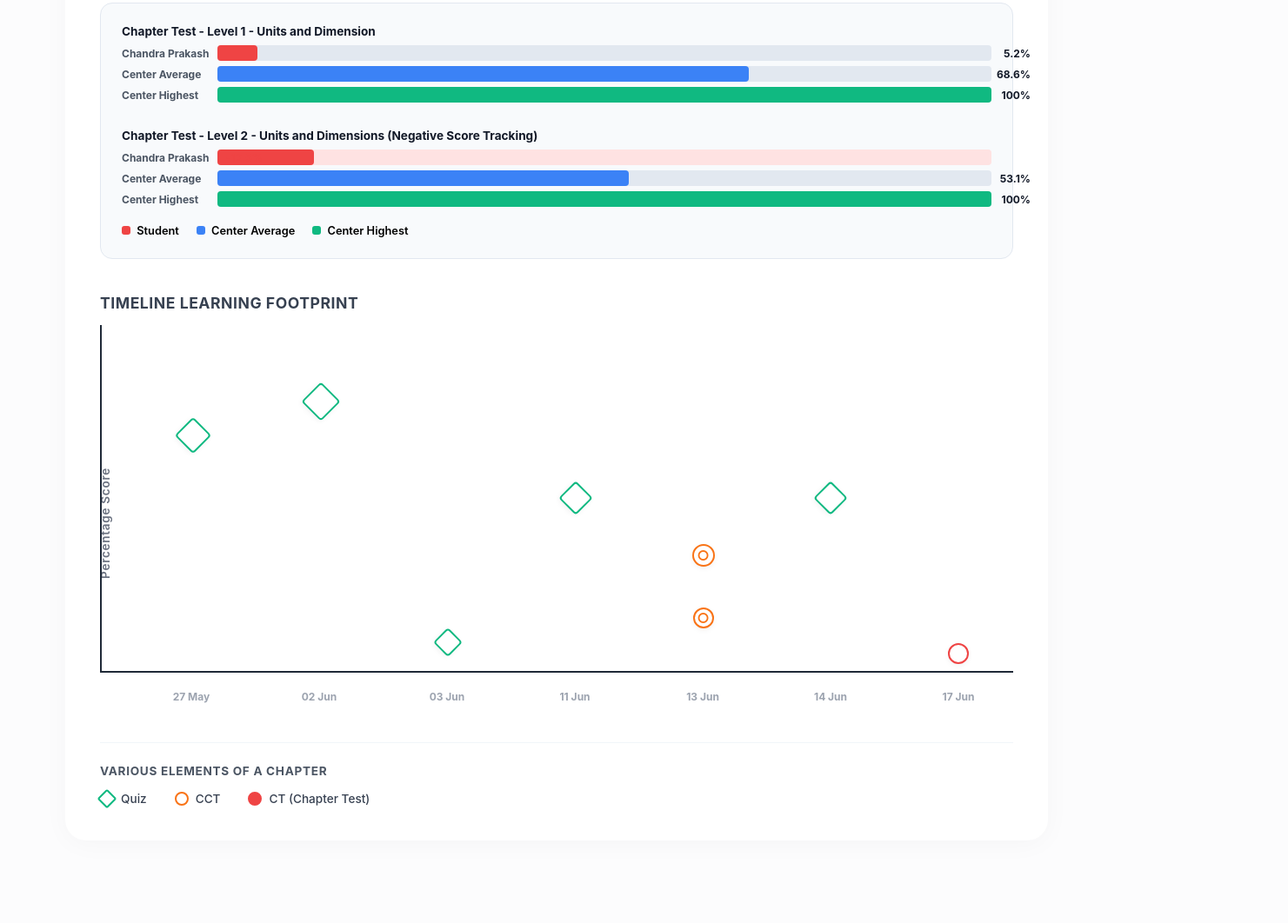
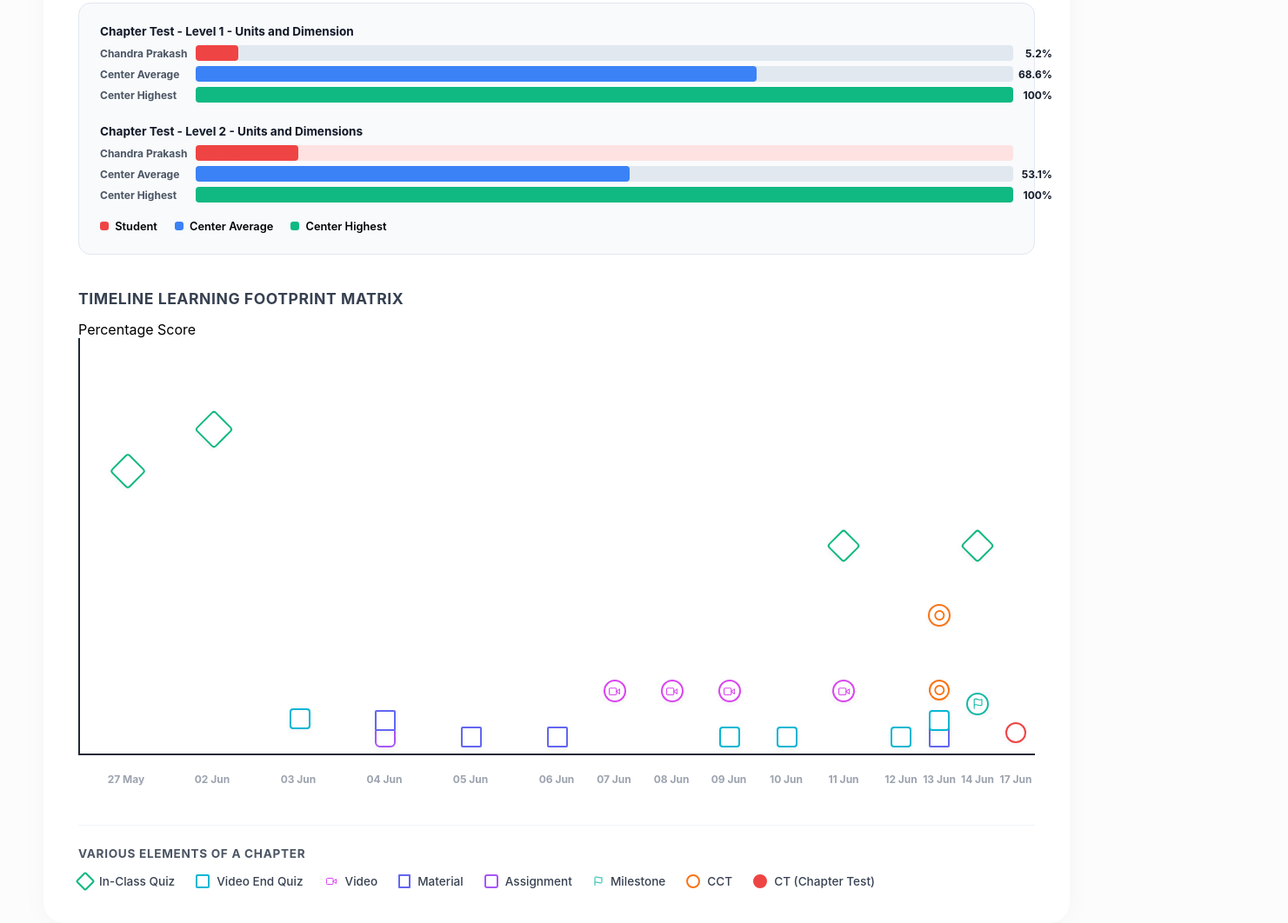
Before and after one commit to yashitswami/student-timeline, a plain HTML site: page index.html in a window 1280 px wide. Shown: the part 220-1282 px from the top of the page at 87% size, 1481 px wide, since content can reach past the window. Before the commit the page ends 1227 px from the top, so only its background shows below. Drawn offline with Linux system fonts and the light colour scheme.

Commit message:
Update index.html

```diff
--- a/index.html
+++ b/index.html
@@ -3,17 +3,19 @@
 <head>
   <meta charset="UTF-8">
   <meta name="viewport" content="width=device-width, initial-scale=1.0">
-  <title>Student Performance Dashboard - Chandra Prakash</title>
+  <title>Complete Student Performance Dashboard - Chandra Prakash</title>
   <style>
     :root {
-      --color-video: #d946ef;
-      --color-quiz: #10b981;
-      --color-module: #f59e0b;
-      --color-cct: #f97316;
-      --color-ct: #ef4444;
+      --color-video: #d946ef;      /* Pink Camera */
+      --color-inclass: #10b981;     /* Emerald Triangle for Live Sessions */
+      --color-quiz: #06b6d4;        /* Cyan Square for Video Quizzes */
+      --color-material: #6366f1;    /* Indigo Document */
+      --color-assignment: #a855f7;  /* Purple Clipboard */
+      --color-milestone: #14b8a6;   /* Teal Flag */
+      --color-cct: #f97316;         /* Orange Circle CCT */
+      --color-ct: #ef4444;          /* Red Circle CT */
       --axis-color: #1f2937;
 
-      /* Benchmark Colors */
       --color-student: #ef4444;
       --color-avg: #3b82f6;
       --color-highest: #10b981;
@@ -32,7 +34,7 @@
 
     .dashboard-container {
       width: 100%;
-      max-width: 1050px;
+      max-width: 1100px;
       background: #ffffff;
       padding: 40px;
       border-radius: 24px;
@@ -56,9 +58,7 @@
       letter-spacing: 0.03em;
     }
 
-    /* -------------------------------------------------------------------------
-       NEW: TOP BENCHMARK BARS CHART
-       ------------------------------------------------------------------------- */
+    /* COHORT COMPARISON COMPONENT */
     .benchmark-section {
       background: #f8fafc;
       border: 1px solid #e2e8f0;
@@ -66,94 +66,32 @@
       padding: 24px;
       margin-bottom: 40px;
     }
-
-    .benchmark-row {
-      margin-bottom: 20px;
-    }
+    .benchmark-row { margin-bottom: 20px; }
     .benchmark-row:last-child { margin-bottom: 0; }
-
-    .test-label {
-      font-size: 0.85rem;
-      font-weight: 700;
-      color: #111827;
-      margin-bottom: 8px;
-    }
-
-    .bars-container {
-      display: flex;
-      flex-direction: column;
-      gap: 6px;
-      position: relative;
-    }
-
-    .bar-wrapper {
-      display: flex;
-      align-items: center;
-      font-size: 0.75rem;
-      font-weight: 700;
-    }
-
+    .test-label { font-size: 0.85rem; font-weight: 700; color: #111827; margin-bottom: 8px; }
+    .bars-container { display: flex; flex-direction: column; gap: 6px; position: relative; }
+    .bar-wrapper { display: flex; align-items: center; font-size: 0.75rem; font-weight: 700; }
     .bar-legend-text { width: 110px; color: #4b5563; flex-shrink: 0; }
-
-    .bar-track {
-      flex-grow: 1;
-      background: #e2e8f0;
-      height: 18px;
-      border-radius: 4px;
-      position: relative;
-      overflow: visible;
-    }
-
-    .bar-fill {
-      height: 100%;
-      border-radius: 4px;
-      display: flex;
-      align-items: center;
-      justify-content: flex-end;
-      padding-right: 6px;
-      color: white;
-      box-sizing: border-box;
-      min-width: 4px;
-      transition: width 0.5s ease;
-    }
-
-    /* Handles negative layout values safely */
-    .bar-fill.negative {
-      justify-content: flex-start;
-      padding-left: 6px;
-      border-radius: 4px;
-    }
-
-    .bar-value {
-      position: absolute;
-      right: -45px;
-      color: #111827;
-      font-size: 0.75rem;
-    }
+    .bar-track { flex-grow: 1; background: #e2e8f0; height: 18px; border-radius: 4px; position: relative; }
+    .bar-fill { height: 100%; border-radius: 4px; display: flex; align-items: center; justify-content: flex-end; padding-right: 6px; color: white; box-sizing: border-box; min-width: 4px; }
+    .bar-fill.negative { justify-content: flex-start; padding-left: 6px; }
+    .bar-value { position: absolute; right: -45px; color: #111827; font-size: 0.75rem; }
     .bar-fill.negative .bar-value { left: -45px; right: auto; color: var(--color-student); }
-
-    .benchmark-legends {
-      display: flex;
-      gap: 20px;
-      margin-top: 15px;
-      font-size: 0.8rem;
-      font-weight: 600;
-    }
+    .benchmark-legends { display: flex; gap: 20px; margin-top: 15px; font-size: 0.8rem; font-weight: 600; }
     .bullet { display: inline-block; width: 10px; height: 10px; border-radius: 3px; margin-right: 4px; }
 
-    /* -------------------------------------------------------------------------
-       GRAPH WORKSPACE CANVAS
-       ------------------------------------------------------------------------- */
+    /* CANVAS GRAPH LABELS SPACE */
     .graph-wrapper {
       position: relative;
       width: 100%;
+      margin-top: 10px;
       padding-bottom: 40px;
     }
 
     .graph-canvas {
       position: relative;
       width: 100%;
-      height: 400px;
+      height: 480px;
       border-bottom: 2px solid var(--axis-color);
       border-left: 2px solid var(--axis-color);
       box-sizing: border-box;
@@ -192,11 +130,22 @@
       transition: transform 0.2s cubic-bezier(0.34, 1.56, 0.64, 1);
     }
 
-    .shape-quiz { border-radius: 4px; transform: rotate(45deg); }
+    /* Shape Matrix Modifiers */
+    .shape-inclass { border-radius: 4px; transform: rotate(45deg); }
+    .shape-quiz { border-radius: 4px; }
+    .shape-material { border-radius: 2px; }
+    .shape-assignment { border-radius: 6px; }
+
+    .camera-svg, .flag-svg {
+      width: 60%; height: 60%;
+      stroke: var(--theme-color);
+      stroke-width: 2; fill: none;
+      stroke-linecap: round; stroke-linejoin: round;
+    }
 
     .hover-score-box {
       position: absolute;
-      width: 240px;
+      width: 250px;
       background: #ffffff;
       border: 1.5px solid #cbd5e1;
       border-radius: 8px;
@@ -217,51 +166,45 @@
 
     .static-x-axis-labels {
       position: absolute;
-      bottom: 0;
-      left: 0;
-      width: 100%;
-      height: 30px;
-      pointer-events: none;
+      bottom: 0; left: 0; width: 100%;
+      height: 30px; pointer-events: none;
     }
 
     .static-date-label {
       position: absolute;
       left: var(--date-x);
       transform: translateX(-50%);
-      top: 10px;
-      font-size: 0.75rem;
-      font-weight: 700;
-      color: #9ca3af;
+      top: 10px; font-size: 0.75rem; font-weight: 700; color: #9ca3af;
       white-space: nowrap;
       transition: color 0.15s ease, font-size 0.15s ease;
     }
 
-    /* Target Interactive States */
+    /* Target states */
     .data-point-wrapper:hover { z-index: 100; }
     .data-point-wrapper:hover .icon-node,
     .data-point-wrapper.active-touch .icon-node { transform: scale(1.25); background: var(--theme-color); }
     .data-point-wrapper:hover .icon-node span,
     .data-point-wrapper.active-touch .icon-node span { color: #ffffff !important; }
+    .data-point-wrapper:hover .camera-svg, .data-point-wrapper:hover .flag-svg,
+    .data-point-wrapper.active-touch .camera-svg, .data-point-wrapper.active-touch .flag-svg { stroke: #ffffff; }
     .data-point-wrapper:hover .hover-score-box,
     .data-point-wrapper.active-touch .hover-score-box { opacity: 1; visibility: visible; transform: translateY(-50%) translateX(0); }
 
-    .y-axis-title {
-      position: absolute;
-      left: -50px;
-      top: 50%;
-      transform: rotate(-90deg) translateY(-50%);
-      font-size: 0.85rem;
-      font-weight: 600;
-      color: #6b7280;
-      letter-spacing: 0.05em;
-    }
+    .data-point-wrapper:hover + .guideline-x,
+    .data-point-wrapper:hover + .guideline-x + .guideline-y { opacity: 1; }
 
+    /* Legend System Design */
     .chapter-elements-legend { margin-top: 40px; border-top: 1px solid #f1f5f9; padding-top: 24px; }
     .legend-title { font-size: 0.85rem; font-weight: 700; color: #4b5563; margin-bottom: 16px; text-transform: uppercase; letter-spacing: 0.05em; }
-    .legend-flex { display: flex; gap: 32px; flex-wrap: wrap; }
+    .legend-flex { display: flex; gap: 24px; flex-wrap: wrap; }
     .legend-item { display: flex; align-items: center; gap: 8px; font-size: 0.85rem; color: #374151; font-weight: 500; }
 
-    .sym-quiz { width: 12px; height: 12px; border: 2px solid var(--color-quiz); transform: rotate(45deg); border-radius: 2px; display: inline-block; }
+    .sym-inclass { width: 12px; height: 12px; border: 2px solid var(--color-inclass); transform: rotate(45deg); border-radius: 2px; display: inline-block; }
+    .sym-quiz { width: 12px; height: 12px; border: 2px solid var(--color-quiz); border-radius: 2px; display: inline-block; }
+    .sym-video { width: 16px; height: 12px; stroke: var(--color-video); stroke-width: 2; fill: none; display: inline-block; }
+    .sym-material { width: 10px; height: 12px; border: 2px solid var(--color-material); border-radius: 1px; display: inline-block; }
+    .sym-assignment { width: 12px; height: 12px; border: 2px solid var(--color-assignment); border-radius: 3px; display: inline-block; }
+    .sym-milestone { width: 12px; height: 12px; stroke: var(--color-milestone); stroke-width: 2; fill: none; display: inline-block; }
     .sym-cct { width: 12px; height: 12px; border: 2px solid var(--color-cct); border-radius: 50%; display: inline-block; }
     .sym-ct { width: 12px; height: 12px; border: 2px solid var(--color-ct); border-radius: 50%; background: var(--color-ct); display: inline-block; }
   </style>
@@ -274,45 +217,25 @@
       <p>Physics &bull; Units and Measurements &bull; <strong>Chandra Prakash Suthar</strong></p>
     </div>
 
+    <!-- 1. METRIC BARS PANEL -->
     <div class="section-title">Cohort Benchmark Comparisons</div>
     <div class="benchmark-section">
-
       <div class="benchmark-row">
         <div class="test-label">Chapter Test - Level 1 - Units and Dimension</div>
         <div class="bars-container">
-          <div class="bar-wrapper">
-            <span class="bar-legend-text">Chandra Prakash</span>
-            <div class="bar-track"><div class="bar-fill" style="width: 5.2%; background: var(--color-student);"><span class="bar-value">5.2%</span></div></div>
-          </div>
-          <div class="bar-wrapper">
-            <span class="bar-legend-text">Center Average</span>
-            <div class="bar-track"><div class="bar-fill" style="width: 68.6%; background: var(--color-avg);"><span class="bar-value">68.6%</span></div></div>
-          </div>
-          <div class="bar-wrapper">
-            <span class="bar-legend-text">Center Highest</span>
-            <div class="bar-track"><div class="bar-fill" style="width: 100%; background: var(--color-highest);"><span class="bar-value">100%</span></div></div>
-          </div>
+          <div class="bar-wrapper"><span class="bar-legend-text">Chandra Prakash</span><div class="bar-track"><div class="bar-fill" style="width: 5.2%; background: var(--color-student);"><span class="bar-value">5.2%</span></div></div></div>
+          <div class="bar-wrapper"><span class="bar-legend-text">Center Average</span><div class="bar-track"><div class="bar-fill" style="width: 68.6%; background: var(--color-avg);"><span class="bar-value">68.6%</span></div></div></div>
+          <div class="bar-wrapper"><span class="bar-legend-text">Center Highest</span><div class="bar-track"><div class="bar-fill" style="width: 100%; background: var(--color-highest);"><span class="bar-value">100%</span></div></div></div>
         </div>
       </div>
-
-      <div class="benchmark-row" style="margin-top: 30px;">
-        <div class="test-label">Chapter Test - Level 2 - Units and Dimensions (Negative Score Tracking)</div>
+      <div class="benchmark-row" style="margin-top: 25px;">
+        <div class="test-label">Chapter Test - Level 2 - Units and Dimensions</div>
         <div class="bars-container">
-          <div class="bar-wrapper">
-            <span class="bar-legend-text">Chandra Prakash</span>
-            <div class="bar-track" style="background: #fee2e2;"><div class="bar-fill negative" style="width: 12.5%; background: var(--color-student);"><span class="bar-value" style="left: 10px;">-12.5%</span></div></div>
-          </div>
-          <div class="bar-wrapper">
-            <span class="bar-legend-text">Center Average</span>
-            <div class="bar-track"><div class="bar-fill" style="width: 53.1%; background: var(--color-avg);"><span class="bar-value">53.1%</span></div></div>
-          </div>
-          <div class="bar-wrapper">
-            <span class="bar-legend-text">Center Highest</span>
-            <div class="bar-track"><div class="bar-fill" style="width: 100%; background: var(--color-highest);"><span class="bar-value">100%</span></div></div>
-          </div>
+          <div class="bar-wrapper"><span class="bar-legend-text">Chandra Prakash</span><div class="bar-track" style="background: #fee2e2;"><div class="bar-fill negative" style="width: 12.5%; background: var(--color-student);"><span class="bar-value" style="left: 10px;">-12.5%</span></div></div></div>
+          <div class="bar-wrapper"><span class="bar-legend-text">Center Average</span><div class="bar-track"><div class="bar-fill" style="width: 53.1%; background: var(--color-avg);"><span class="bar-value">53.1%</span></div></div></div>
+          <div class="bar-wrapper"><span class="bar-legend-text">Center Highest</span><div class="bar-track"><div class="bar-fill" style="width: 100%; background: var(--color-highest);"><span class="bar-value">100%</span></div></div></div>
         </div>
       </div>
-
       <div class="benchmark-legends">
         <div><span class="bullet" style="background: var(--color-student);"></span> Student</div>
         <div><span class="bullet" style="background: var(--color-avg);"></span> Center Average</div>
@@ -320,17 +243,30 @@
       </div>
     </div>
 
-    <div class="section-title">Timeline Learning Footprint</div>
+    <!-- 2. EXPANDED INTEGRATED GRAPH CANVAS -->
+    <div class="section-title">Timeline Learning Footprint Matrix</div>
     <div class="graph-wrapper">
       <div class="y-axis-title">Percentage Score</div>
       <div class="graph-canvas" id="canvas-container"></div>
       <div class="static-x-axis-labels" id="axis-labels-container"></div>
     </div>
 
+    <!-- Legend Footer Panel -->
     <div class="chapter-elements-legend">
       <div class="legend-title">Various Elements of a Chapter</div>
       <div class="legend-flex">
-        <div class="legend-item"><span class="sym-quiz"></span> Quiz</div>
+        <div class="legend-item"><span class="sym-inclass"></span> In-Class Quiz</div>
+        <div class="legend-item"><span class="sym-quiz"></span> Video End Quiz</div>
+        <div class="legend-item">
+          <svg class="sym-video" viewBox="0 0 24 24"><path d="M23 7l-7 5 7 5V7z"></path><rect x="1" y="5" width="15" height="14" rx="2" ry="2"></rect></svg>
+          Video
+        </div>
+        <div class="legend-item"><span class="sym-material"></span> Material</div>
+        <div class="legend-item"><span class="sym-assignment"></span> Assignment</div>
+        <div class="legend-item">
+          <svg class="sym-milestone" viewBox="0 0 24 24"><path d="M4 15s1-1 4-1 5 2 8 2 4-1 4-1V3s-1 1-4 1-5-2-8-2-4 1-4 1zM4 22v-7"></path></svg>
+          Milestone
+        </div>
         <div class="legend-item"><span class="sym-cct"></span> CCT</div>
         <div class="legend-item"><span class="sym-ct"></span> CT (Chapter Test)</div>
       </div>
@@ -338,20 +274,37 @@
   </div>
 
   <script>
-    // Primary chronological script arrays
+    // Exhaustive structural data matrix parsed from Chandra Prakash's comprehensive chapter ledger
     const chandraChapterData = [
-      { id: "e1", date: "27 May", label: "Live Quiz Sessions 1 & 2", type: "quiz", scoreY: 68, size: 30, scoreText: "Session 1: 5/6 (83%)<br>Session 2: 4/8 (50%)", colorVar: "var(--color-quiz)", shapeClass: "shape-quiz", innerHtml: "" },
-      { id: "e2", date: "02 Jun", label: "Live Quiz Sessions 4 & 5", type: "quiz", scoreY: 78, size: 32, scoreText: "Session 4: 4/4 (100%)<br>Session 5: 3/5 (60%)", colorVar: "var(--color-quiz)", shapeClass: "shape-quiz", innerHtml: "" },
-      { id: "e3", date: "03 Jun", label: "Units Video End Quiz", type: "quiz", scoreY: 8.3, size: 24, scoreText: "Score: 4.00/48.00 (8.3%)<br>Status: Consumed", colorVar: "var(--color-quiz)", shapeClass: "shape-quiz", innerHtml: "" },
-      { id: "e4", date: "11 Jun", label: "Live Quiz Sessions 6 & 7", type: "quiz", scoreY: 50, size: 28, scoreText: "Session 6: 1/2 (50%)<br>Session 7: 0/0", colorVar: "var(--color-quiz)", shapeClass: "shape-quiz", innerHtml: "" },
-      { id: "e5", date: "13 Jun", label: "CCT 01: Units & Dimensions", type: "cct", scoreY: 15.3, size: 24, scoreText: "Score: 2.00/13.00 (15.3%)", colorVar: "var(--color-cct)", shapeClass: "", innerHtml: "<span style='color: var(--color-cct); font-weight: bold;'>○</span>" },
-      { id: "e6", date: "13 Jun", label: "CCT 02: Significant Figures", type: "cct", scoreY: 33.3, size: 26, scoreText: "Score: 3.00/9.00 (33.3%)", colorVar: "var(--color-cct)", shapeClass: "", innerHtml: "<span style='color: var(--color-cct); font-weight: bold;'>○</span>" },
-      { id: "e7", date: "14 Jun", label: "Live Quiz Session 8", type: "quiz", scoreY: 50, size: 28, scoreText: "Score: 1/2 (50%)", colorVar: "var(--color-quiz)", shapeClass: "shape-quiz", innerHtml: "" },
-      { id: "e8", date: "17 Jun", label: "Chapter Milestone Evaluations", type: "ct", scoreY: 5.1, size: 24, scoreText: "Level 1 Test: 3/58 (5.1%)<br>Level 2 Test: -3/24 (Negative)", colorVar: "var(--color-ct)", shapeClass: "", innerHtml: "<span style='color: #fff; font-size: 0.8rem; line-height:0;'>●</span>" }
+      { id: "e1", date: "27 May", label: "Live Quiz Sessions 1 & 2", type: "In-Class Quiz", scoreY: 68, size: 30, scoreText: "Session 1: 5/6 (83%)<br>Session 2: 4/8 (50%)", colorVar: "var(--color-inclass)", shapeClass: "shape-inclass", innerHtml: "" },
+      { id: "e2", date: "02 Jun", label: "Live Quiz Sessions 4 & 5", type: "In-Class Quiz", scoreY: 78, size: 32, scoreText: "Session 4: 4/4 (100%)<br>Session 5: 3/5 (60%)", colorVar: "var(--color-inclass)", shapeClass: "shape-inclass", innerHtml: "" },
+      { id: "e3", date: "03 Jun", label: "Units Video End Quiz", type: "Video End Quiz", scoreY: 8.3, size: 24, scoreText: "Score: 4.00/48.00 (8.3%)<br>Status: Consumed", colorVar: "var(--color-quiz)", shapeClass: "shape-quiz", innerHtml: "" },
+      { id: "e4", date: "04 Jun", label: "Chain Rule - Subjective Quiz", type: "Assignment", scoreY: 4, size: 24, scoreText: "Status: Consumed<br>Score Type: Non-Graded Portfolio", colorVar: "var(--color-assignment)", shapeClass: "shape-assignment", innerHtml: "" },
+      { id: "e5", date: "04 Jun", label: "Module - Units & Measurements", type: "Material", scoreY: 8, size: 24, scoreText: "Status: Not Read", colorVar: "var(--color-material)", shapeClass: "shape-material", innerHtml: "" },
+      { id: "e6", date: "05 Jun", label: "NCERT - Units & Measurement Reference", type: "Material", scoreY: 4, size: 24, scoreText: "Status: Not Read", colorVar: "var(--color-material)", shapeClass: "shape-material", innerHtml: "" },
+      { id: "e7", date: "06 Jun", label: "Board Workbook Solutions", type: "Material", scoreY: 4, size: 24, scoreText: "Status: Not Read", colorVar: "var(--color-material)", shapeClass: "shape-material", innerHtml: "" },
+      { id: "e8", date: "07 Jun", label: "Physical Quantities and Units Lecture", type: "Video", scoreY: 15, size: 26, scoreText: "Status: Not Viewed<br>Score: 0/0", colorVar: "var(--color-video)", shapeClass: "", innerHtml: `<svg class="camera-svg" viewBox="0 0 24 24"><path d="M23 7l-7 5 7 5V7z"></path><rect x="1" y="5" width="15" height="14" rx="2" ry="2"></rect></svg>` },
+      { id: "e9", date: "08 Jun", label: "Dimensions & Dimensional Analysis", type: "Video", scoreY: 15, size: 26, scoreText: "Status: Not Viewed<br>Score: 0/0", colorVar: "var(--color-video)", shapeClass: "", innerHtml: `<svg class="camera-svg" viewBox="0 0 24 24"><path d="M23 7l-7 5 7 5V7z"></path><rect x="1" y="5" width="15" height="14" rx="2" ry="2"></rect></svg>` },
+      { id: "e10", date: "09 Jun", label: "Dimensional Analysis Video End Quiz", type: "Video End Quiz", scoreY: 4, size: 24, scoreText: "Status: Not Consumed", colorVar: "var(--color-quiz)", shapeClass: "shape-quiz", innerHtml: "" },
+      { id: "e11", date: "09 Jun", label: "Significant Digits Video", type: "Video", scoreY: 15, size: 26, scoreText: "Status: Not Viewed<br>Score: 0/0", colorVar: "var(--color-video)", shapeClass: "", innerHtml: `<svg class="camera-svg" viewBox="0 0 24 24"><path d="M23 7l-7 5 7 5V7z"></path><rect x="1" y="5" width="15" height="14" rx="2" ry="2"></rect></svg>` },
+      { id: "e12", date: "10 Jun", label: "Significant Digits End Quiz", type: "Video End Quiz", scoreY: 4, size: 24, scoreText: "Status: Not Consumed", colorVar: "var(--color-quiz)", shapeClass: "shape-quiz", innerHtml: "" },
+      { id: "e13", date: "11 Jun", label: "Parallax Method Video", type: "Video", scoreY: 15, size: 26, scoreText: "Status: Not Viewed<br>Score: 0/0", colorVar: "var(--color-video)", shapeClass: "", innerHtml: `<svg class="camera-svg" viewBox="0 0 24 24"><path d="M23 7l-7 5 7 5V7z"></path><rect x="1" y="5" width="15" height="14" rx="2" ry="2"></rect></svg>` },
+      { id: "e14", date: "11 Jun", label: "Live Quiz Sessions 6 & 7", type: "In-Class Quiz", scoreY: 50, size: 28, scoreText: "Session 6: 1/2 (50%)<br>Session 7: 0/0", colorVar: "var(--color-inclass)", shapeClass: "shape-inclass", innerHtml: "" },
+      { id: "e15", date: "12 Jun", label: "Parallax Video End Quiz", type: "Video End Quiz", scoreY: 4, size: 24, scoreText: "Status: Not Consumed", colorVar: "var(--color-quiz)", shapeClass: "shape-quiz", innerHtml: "" },
+      { id: "e16", date: "13 Jun", label: "Error Analysis Backup Lecture Video", type: "Material", scoreY: 4, size: 24, scoreText: "Status: Not Read", colorVar: "var(--color-material)", shapeClass: "shape-material", innerHtml: "" },
+      { id: "e17", date: "13 Jun", label: "In-Class Quiz - Units & Measurement", type: "Video End Quiz", scoreY: 8, size: 24, scoreText: "Status: Not Consumed", colorVar: "var(--color-quiz)", shapeClass: "shape-quiz", innerHtml: "" },
+      { id: "e18", date: "13 Jun", label: "CCT 01: Units & Dimensions", type: "CCT", scoreY: 15.3, size: 24, scoreText: "Score: 2.00/13.00 (15.3%)", colorVar: "var(--color-cct)", shapeClass: "", innerHtml: "<span style='color: var(--color-cct); font-weight: bold;'>○</span>" },
+      { id: "e19", date: "13 Jun", label: "CCT 02: Significant Figures", type: "CCT", scoreY: 33.3, size: 26, scoreText: "Score: 3.00/9.00 (33.3%)", colorVar: "var(--color-cct)", shapeClass: "", innerHtml: "<span style='color: var(--color-cct); font-weight: bold;'>○</span>" },
+      { id: "e20", date: "14 Jun", label: "Live Quiz Session 8", type: "In-Class Quiz", scoreY: 50, size: 28, scoreText: "Score: 1/2 (50%)", colorVar: "var(--color-inclass)", shapeClass: "shape-inclass", innerHtml: "" },
+      { id: "e21", date: "14 Jun", label: "Milestone: CCT 03 Error Analysis", type: "Milestone", scoreY: 12, size: 26, scoreText: "Status: Not Completed", colorVar: "var(--color-milestone)", shapeClass: "", innerHtml: `<svg class="flag-svg" viewBox="0 0 24 24"><path d="M4 15s1-1 4-1 5 2 8 2 4-1 4-1V3s-1 1-4 1-5-2-8-2-4 1-4 1zM4 22v-7"></path></svg>` },
+      { id: "e22", date: "17 Jun", label: "Chapter Milestone Evaluations", type: "Chapter Test", scoreY: 5.1, size: 24, scoreText: "Level 1 Test: 3/58 (5.1%)<br>Level 2 Test: -3/24 (Negative)", colorVar: "var(--color-ct)", shapeClass: "", innerHtml: "<span style='color: #fff; font-size: 0.8rem; line-height:0;'>●</span>" }
     ];
 
+    // Uniformly handles chronological progression positioning coordinates mapping
     const timelineTimelineMap = {
-      "27 May": 10, "02 Jun": 24, "03 Jun": 38, "11 Jun": 52, "13 Jun": 66, "14 Jun": 80, "17 Jun": 94
+      "27 May": 5, "02 Jun": 14, "03 Jun": 23, "04 Jun": 32, "05 Jun": 41, "06 Jun": 50,
+      "07 Jun": 56, "08 Jun": 62, "09 Jun": 68, "10 Jun": 74, "11 Jun": 80, "12 Jun": 86,
+      "13 Jun": 90, "14 Jun": 94, "17 Jun": 98
     };
 
     const canvas = document.getElementById('canvas-container');
@@ -425,7 +378,6 @@
 
       nodeWrapper.addEventListener('mouseenter', activateNode);
       nodeWrapper.addEventListener('mouseleave', deactivateNode);
-
       nodeWrapper.addEventListener('touchstart', (e) => {
         e.preventDefault();
         if (nodeWrapper.classList.contains('active-touch')) { deactivateNode(); } else { activateNode(); }
```
